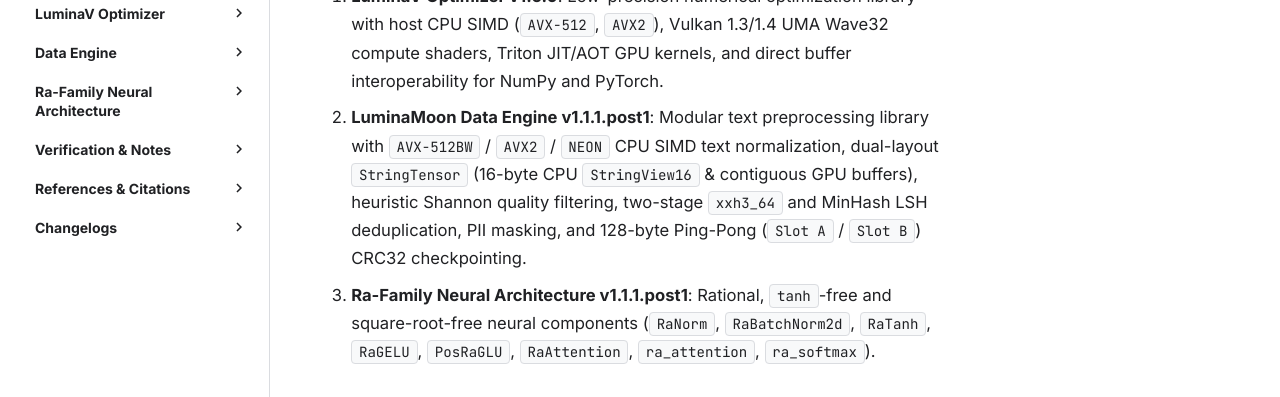
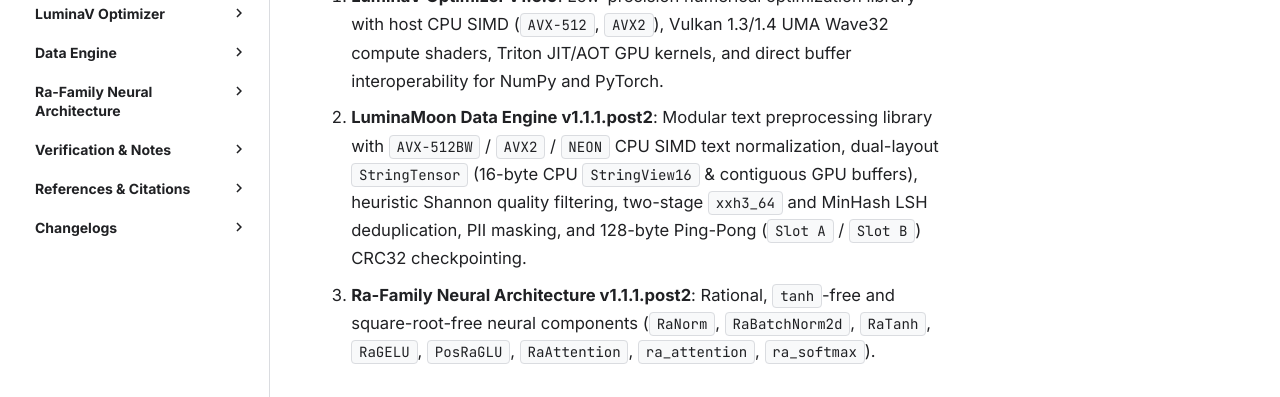
Before and after one commit to cloverx-id/luminamoon, an MkDocs documentation site: the page built from docs/en/README.md, in a window 1280 px wide and 900 px high. Shown: the part 369-766 px from the top of the window. Built offline with MkDocs 1.6.1 and Material for MkDocs 9.7.7, drawn with Linux system fonts in a browser that asks for light colours; comment, search, counter and statistics services are not loaded.

Commit message:
chore(release): set package version to 1.1.1.post2

```diff
--- a/Cargo.toml
+++ b/Cargo.toml
@@ -7,7 +7,7 @@
 ]
 
 [workspace.package]
-version = "1.1.1-post.1"
+version = "1.1.1-post.2"
 edition = "2024"
 license = "Apache-2.0"
 authors = ["Silver Moon <leafmoon.idn@gmail.com>", "Lumina Moon (cloverx-id) Contributors"]
--- a/docs/en/README.md
+++ b/docs/en/README.md
@@ -3,8 +3,8 @@
 **Loomy (`luminamoon`)** is a deep learning optimization, rational neural architecture, and dataset text processing library built in Rust (Edition 2024) with a Python C-extension bridge (`PyO3 0.30.1` `abi3-py310` & `abi3t`). It includes:
 
 1. **LuminaV Optimizer v1.6.0**: Low-precision numerical optimization library with host CPU SIMD (`AVX-512`, `AVX2`), Vulkan 1.3/1.4 UMA Wave32 compute shaders, Triton JIT/AOT GPU kernels, and direct buffer interoperability for NumPy and PyTorch.
-2. **LuminaMoon Data Engine v1.1.1.post1**: Modular text preprocessing library with `AVX-512BW` / `AVX2` / `NEON` CPU SIMD text normalization, dual-layout `StringTensor` (16-byte CPU `StringView16` & contiguous GPU buffers), heuristic Shannon quality filtering, two-stage `xxh3_64` and MinHash LSH deduplication, PII masking, and 128-byte Ping-Pong (`Slot A` / `Slot B`) CRC32 checkpointing.
-3. **Ra-Family Neural Architecture v1.1.1.post1**: Rational, `tanh`-free and square-root-free neural components (`RaNorm`, `RaBatchNorm2d`, `RaTanh`, `RaGELU`, `PosRaGLU`, `RaAttention`, `ra_attention`, `ra_softmax`).
+2. **LuminaMoon Data Engine v1.1.1.post2**: Modular text preprocessing library with `AVX-512BW` / `AVX2` / `NEON` CPU SIMD text normalization, dual-layout `StringTensor` (16-byte CPU `StringView16` & contiguous GPU buffers), heuristic Shannon quality filtering, two-stage `xxh3_64` and MinHash LSH deduplication, PII masking, and 128-byte Ping-Pong (`Slot A` / `Slot B`) CRC32 checkpointing.
+3. **Ra-Family Neural Architecture v1.1.1.post2**: Rational, `tanh`-free and square-root-free neural components (`RaNorm`, `RaBatchNorm2d`, `RaTanh`, `RaGELU`, `PosRaGLU`, `RaAttention`, `ra_attention`, `ra_softmax`).
 
 ## Documentation Map
 
--- a/pyproject.toml
+++ b/pyproject.toml
@@ -4,7 +4,7 @@
 
 [project]
 name = "luminamoon"
-version = "1.1.1.post1"
+version = "1.1.1.post2"
 description = "Low-precision BF16/FP16 deep learning optimizer (LuminaV) and text data processing engine with native Rust SIMD, Vulkan, and Triton acceleration."
 readme = "README.md"
 license = { text = "Apache-2.0" }
--- a/python/luminamoon/_version.py
+++ b/python/luminamoon/_version.py
@@ -33,7 +33,7 @@
     except Exception:
         pass
 
-    return "1.1.1.post1"
+    return "1.1.1.post2"
 
 
 __version__ = _detect_version()
--- a/python/luminamoon/data/version.py
+++ b/python/luminamoon/data/version.py
@@ -10,10 +10,10 @@
     try:
         from luminamoon._version import __version__ as DEFAULT_VERSION
     except Exception:
-        DEFAULT_VERSION = "1.1.1.post1"
+        DEFAULT_VERSION = "1.1.1.post2"
 
 SUPPORTED_VERSIONS: List[str] = [
-    "1.1.1.post1",
+    "1.1.1.post2",
     "1.1.1",
     "1.1.0.post3",
     "1.1.0.post2",
@@ -43,7 +43,7 @@
 CACHE_ROOT: Path = Path.home() / ".cache" / "luminamoon" / "versions"
 
 VERSION_TAG_MAP: Dict[str, str] = {
-    "1.1.1.post1": "v1.1.1.post1",
+    "1.1.1.post2": "v1.1.1.post2",
     "1.1.1": "v1.1.1",
     "1.1.0.post3": "v1.1.0.post3",
     "1.1.0.post2": "v1.1.0.post2",
--- a/python/luminamoon/optimizer/version.py
+++ b/python/luminamoon/optimizer/version.py
@@ -15,7 +15,7 @@
     try:
         from luminamoon._version import __version__ as CARGO_VERSION
     except Exception:
-        CARGO_VERSION = "1.1.1.post1"
+        CARGO_VERSION = "1.1.1.post2"
 
 ALGORITHM_SPEC_VERSION: str = "1.6.0"
 ALGORITHM_MATH_VERSION: str = "1.6.0"
```
Also changed, not shown: README.md (+8 -8 lines), changelogs/README.md (+3 -3 lines), changelogs/SOFTWARE_CHANGELOG.md (+9 -0 lines), data/README.md (+1 -1 lines), docs/README.md (+1 -1 lines), optimizer/README.md (+1 -1 lines), 1 other file.
